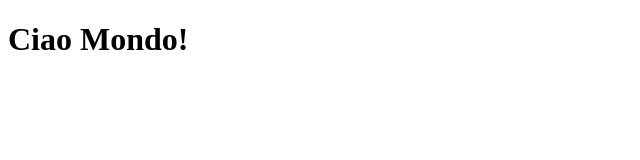
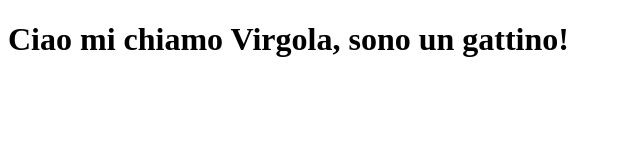
Before and after one commit to GiaGian95/CLAITA-Test, a plain HTML site: page index.html in a window 1280 px wide. Shown: the whole page, without its empty margins (0-640 px from the left). Drawn offline with Linux system fonts and the light colour scheme.

Commit message:
Update index.html

```diff
--- a/index.html
+++ b/index.html
@@ -6,6 +6,6 @@
   <title>Ciao Mondo</title>
 </head>
 <body>
-  <h1>Ciao Mondo!</h1>
+  <h1>Ciao mi chiamo Virgola, sono un gattino!</h1>
 </body>
 </html>
```
